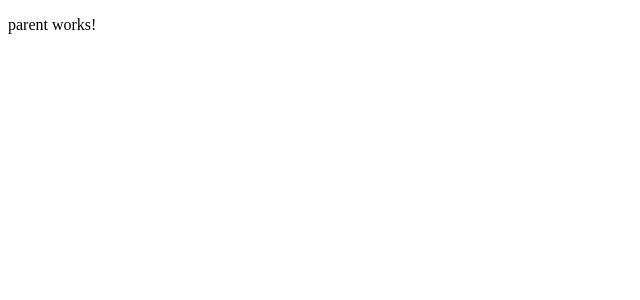
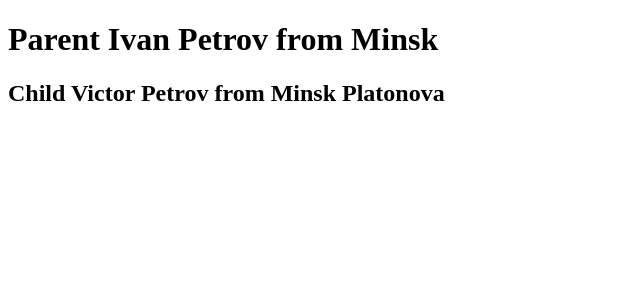
Before and after one commit to OlegPolishchuk/angular-test, an Angular app: page / in a window 1280 px wide. Shown: the top 300 px of the page, without its empty margins (0-640 px from the left). Built offline with nearby package versions, Linux system fonts and the light colour scheme.

Commit message:
@Input *

```diff
--- a/src/app/parent/child/child.component.html
+++ b/src/app/parent/child/child.component.html
@@ -1 +1,3 @@
-<p>child works!</p>
+<div>
+  <h2>Child {{name}} {{surname}} from {{address?.city}} {{address?.street}}</h2>
+</div>
--- a/src/app/parent/child/child.component.ts
+++ b/src/app/parent/child/child.component.ts
@@ -1,15 +1,16 @@
-import { Component, OnInit } from '@angular/core';
+import {Component, Input, OnInit} from '@angular/core';
+import {Address} from "src/app/parent/parent.component";
 
 @Component({
   selector: 'app-child',
   templateUrl: './child.component.html',
   styleUrls: ['./child.component.scss']
 })
-export class ChildComponent implements OnInit {
+export class ChildComponent {
 
-  constructor() { }
+  name = 'Victor';
 
-  ngOnInit(): void {
-  }
-
+  @Input() surname: string = '';
+  // @Input() city: string = '';
+  @Input() address?: Address
 }
--- a/src/app/parent/parent.component.html
+++ b/src/app/parent/parent.component.html
@@ -1 +1,4 @@
-<p>parent works!</p>
+<div>
+  <h1>Parent {{name}} {{surname}} from {{address.city}}</h1>
+  <app-child [surname]="surname" [address]="address"></app-child>
+</div>
--- a/src/app/parent/parent.component.ts
+++ b/src/app/parent/parent.component.ts
@@ -1,15 +1,26 @@
-import { Component, OnInit } from '@angular/core';
+import {Component} from '@angular/core';
+
+export interface Address {
+  city: string;
+  street: string;
+  house: number;
+}
 
 @Component({
   selector: 'app-parent',
   templateUrl: './parent.component.html',
   styleUrls: ['./parent.component.scss']
 })
-export class ParentComponent implements OnInit {
+export class ParentComponent {
 
-  constructor() { }
+ name = 'Ivan';
+ surname = 'Petrov';
+ city = 'Minsk';
 
-  ngOnInit(): void {
-  }
+ address: Address = {
+   city: 'Minsk',
+   street: 'Platonova',
+   house: 49,
+ }
 
 }
```
